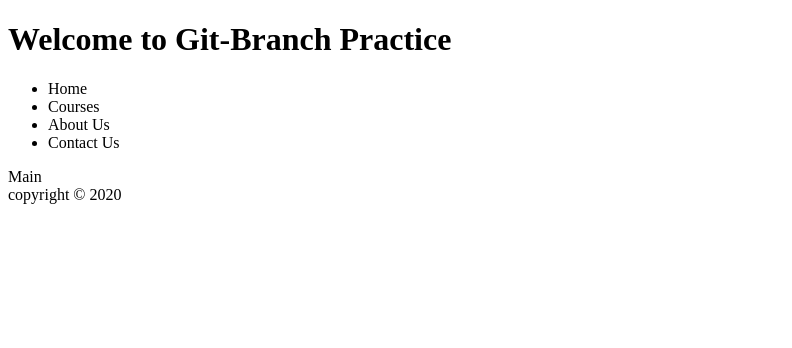
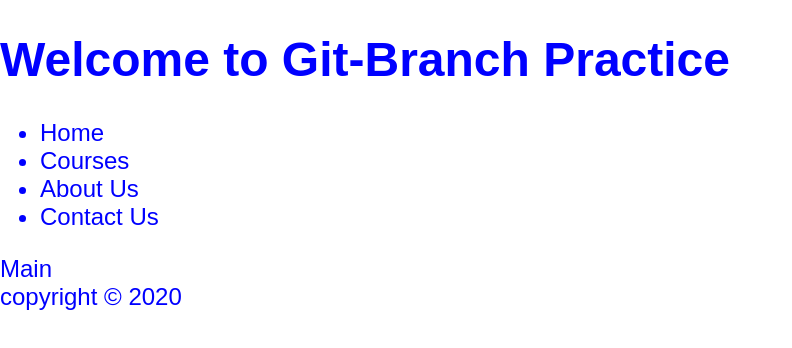
Before and after one commit to shankarghimire/branch-demo, a plain HTML site: page index.html in a window 1280 px wide. Shown: the whole page, without its empty margins (0-792 px from the left). Drawn offline with Linux system fonts and the light colour scheme.

Commit message:
Adds css styles to index.html page

```diff
--- a/index.html
+++ b/index.html
@@ -4,6 +4,18 @@
     <meta charset="UTF-8">
     <meta name="viewport" content="width=device-width, initial-scale=1.0">
     <title>Document</title>
+    <style>
+        *{
+            box-sizing: border-box;
+        }
+        body{
+            font-family: Arial, Helvetica, sans-serif;
+            margin: 0;
+            padding: 0;
+            color: #0000ff;
+            font-size: 1.5em;
+        }
+    </style>
 </head>
 <body>
     <div>
```
